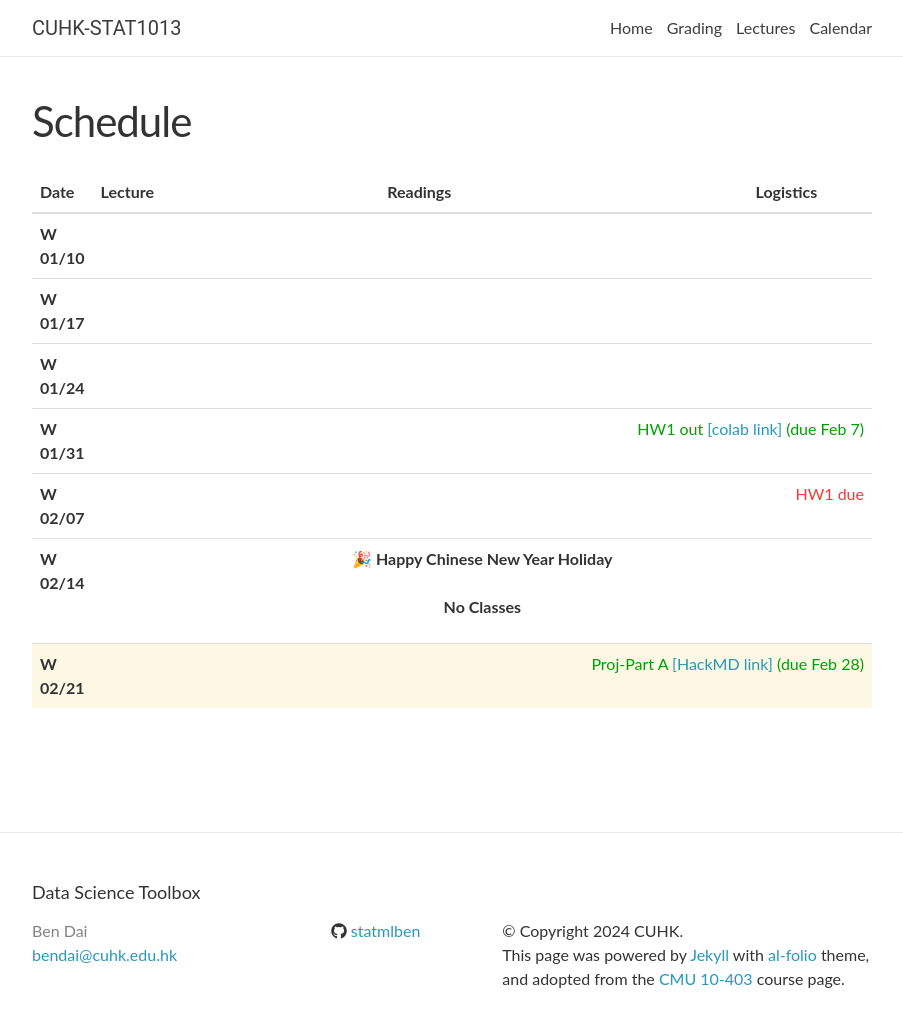
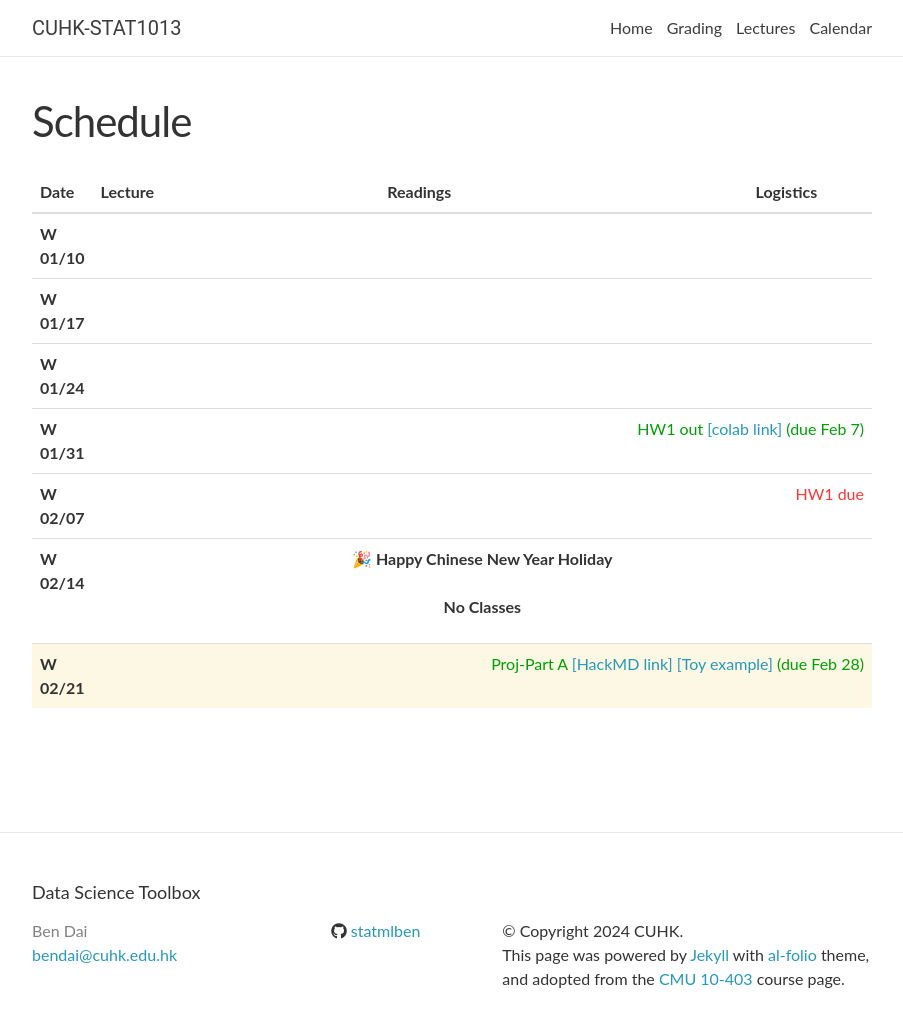
Before and after one commit to statmlben/CUHK-STAT1013, a Jekyll site: the page built from _pages/lectures.md, in a window 1280 px wide and 1052 px high. Shown: the top 1027 px of the window, without its empty margins (188-1091 px from the left). Built offline with Jekyll 4.4.1, drawn with Linux system fonts in a browser that asks for light colours; nearby versions of some CDN libraries; comment, search, counter and statistics services are not loaded.

Commit message:
update proj A

```diff
--- a/_data/lectures.yml
+++ b/_data/lectures.yml
@@ -100,4 +100,4 @@
     - <a href="https://www.markdownguide.org/cheat-sheet/">Markdown Cheat Sheet</a>
     - <a href="https://hackmd.io/">HackMD - Collaborative Markdown Knowledge Base</a>
 
-  logistics: <span class="event">Proj-Part A <a href="https://hackmd.io/@cTHE1QvtQuKo2qiAA5u0dA/HJtVDzi6s" target="_blank">[HackMD link]</a> (due Feb 28) </span>
+  logistics: <span class="event">Proj-Part A <a href="https://hackmd.io/@cTHE1QvtQuKo2qiAA5u0dA/HJtVDzi6s" target="_blank">[HackMD link]</a> <a href="https://colab.research.google.com/drive/1eJA7A1H18CutVMIB5qRBwixL1275KhVY?usp=sharing" target="_blank">[Toy example]</a>  (due Feb 28) </span>
```
